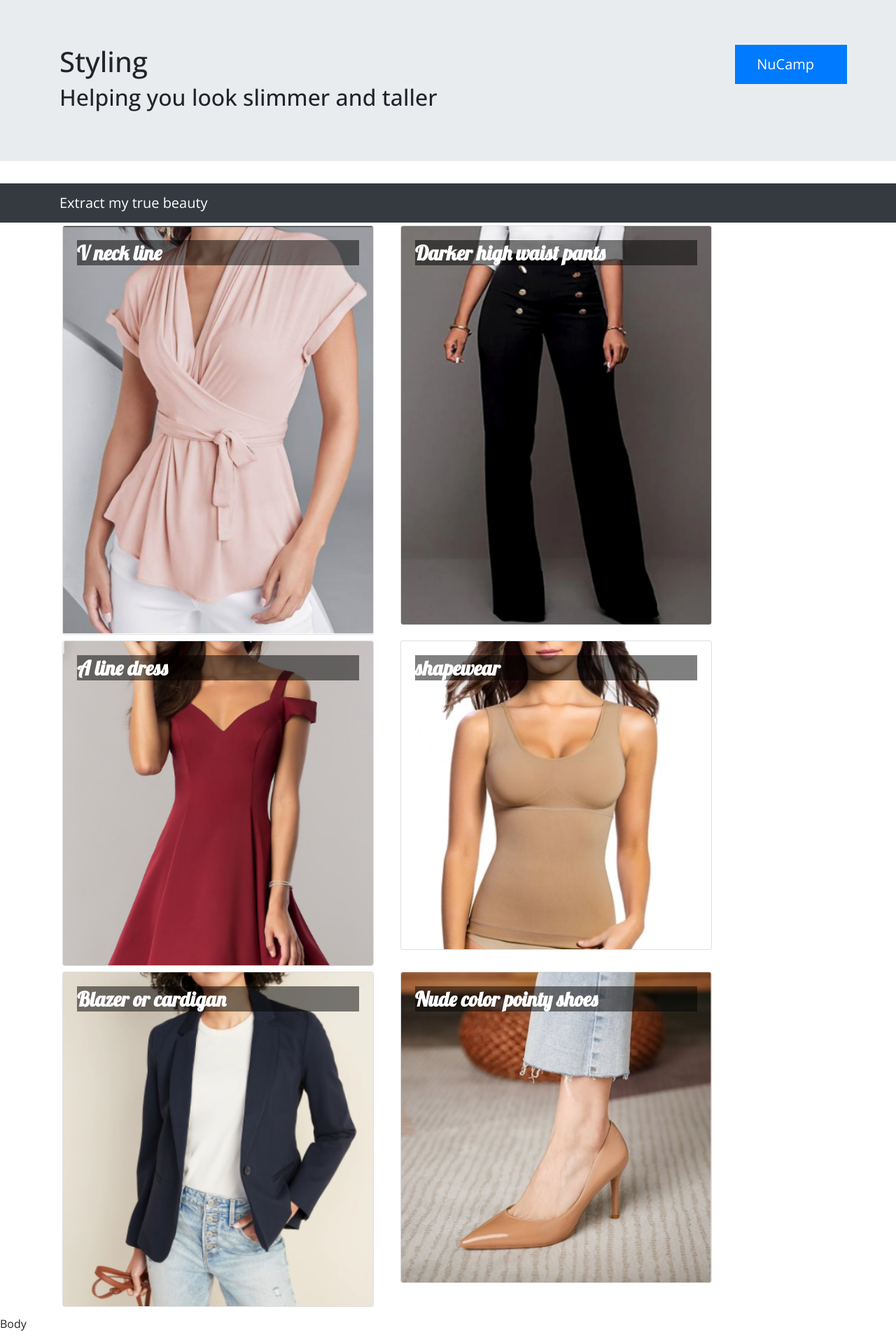
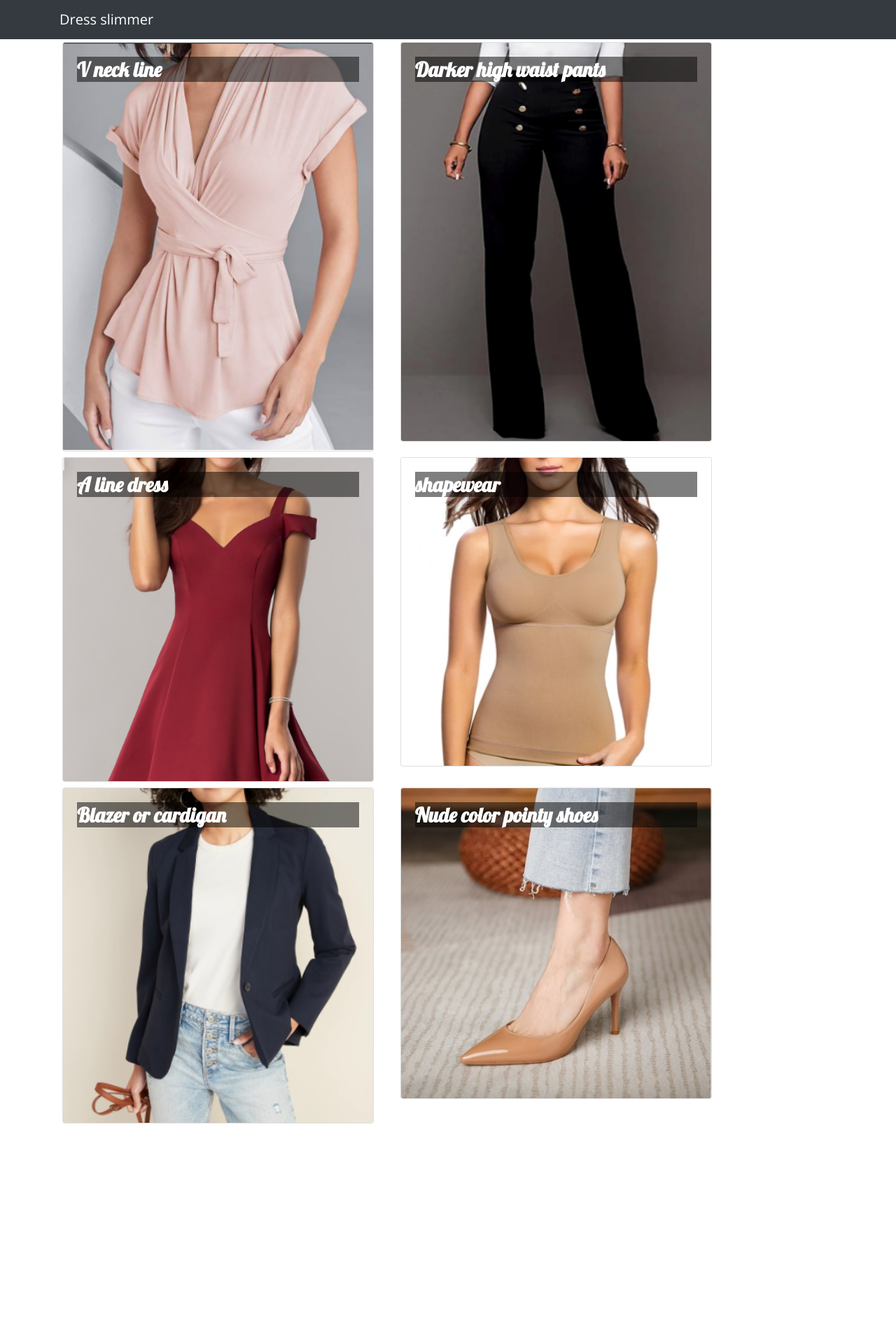
Before and after one commit to CXL3/React-Portfolio-styling-website, a React (Create React App) app: page / in a window 1280 px wide. Shown: the top 1920 px of the page at 70% size. After the commit the page ends 1609 px from the top, so only its background shows below. Built offline with nearby package versions, Linux system fonts and the light colour scheme.

Commit message:
add mainComponent

```diff
--- a/src/App.js
+++ b/src/App.js
@@ -1,30 +1,17 @@
-import Header from './Component/Header';
-import Footer from './Component/Footer';
-import Body from './Component/Body';
-import Directory from './Component/DirectoryComponent';
+
 import React, { Component } from 'react';
-import { STYLES } from './shared/stylesMainData';
+import Main from './Component/MainComponent'
 import './App.css';
 
+class App extends Component {
 
-
-class App extends Component {
-  constructor(props) {
-    super(props);
-    this.state = {
-      styles: STYLES
-     }
-  }
   render() {
     return (
-      <div>
-        <Header />
-        <Directory styles={this.state.styles } />
-        <Body />
-        <Footer />
+      <div className="App">
+        <Main />
       </div>
     );
-  }
+  };
 }
 
 export default App;
--- a/src/Component/DirectoryComponent.js
+++ b/src/Component/DirectoryComponent.js
@@ -1,5 +1,6 @@
 import React, { Component } from 'react';
-import { Card, CardImg, CardImgOverlay, CardText, CardBody, CardTitle } from 'reactstrap';
+import StyleDetailInfo from './StyleDetailInfo';
+import { Card, CardImg, CardImgOverlay, CardTitle } from 'reactstrap';
 
 
 class Directory extends Component {
@@ -13,20 +14,7 @@ class Directory extends Component {
     onStylesSelect(style) {
         this.setState({selectedStyle: style});
     }
-    renderSelectedStyle(style) {
-        if (style) {
-            return (
-                <Card>
-                    <CardImg top src={style.image} alt={style.name} />
-                    <CardBody>
-                        <CardTitle>{style.name}</CardTitle>
-                        <CardText>{style.description}</CardText>
-                    </CardBody>
-                </Card>
-            );
-        }
-        return <div />;
-    }
+
 
     render() {
         const directory = this.props.styles.map(style => {
@@ -47,11 +35,7 @@ class Directory extends Component {
                 <div className="row">
                     {directory}
                 </div>
-                <div className="row">
-                    <div className="col-md-5 m-1">
-                        {this.renderSelectedStyle(this.state.selectedStyle)}
-                    </div>
-                </div>
+                <StyleDetailInfo style={this.state.selectedStyle} />
             </div>
         );
     }
--- /dev/null
+++ b/src/Component/MainComponent.js
@@ -0,0 +1,35 @@
+
+import Directory from './DirectoryComponent';
+import React, { Component } from 'react';
+import { Navbar, NavbarBrand } from 'reactstrap';
+import { STYLES } from '../shared/stylesMainData';
+import StyleDetailInfo from './StyleDetailInfo';
+
+class Main extends Component {
+  constructor(props) {
+    super(props);
+    this.state = {
+      styles: STYLES,
+      selectedStyle: null
+    };
+  }
+  onStylesSelect(styleId) {
+    this.setState({selectedStyle: styleId});
+  }
+  render() {
+    return (
+      <div>
+        <Navbar dark color="dark">
+            <div className="container">
+                <NavbarBrand href="/">Dress slimmer</NavbarBrand>
+            </div>
+        </Navbar>
+        <Directory styles={this.state.styles } onClick={styleId => this.onStylesSelect(styleId)}/>
+        <StyleDetailInfo style={this.state.styles.filter(style=> style.id === this.state.selectedStyle)[0]} />
+      </div>
+
+    );
+  }
+}
+
+export default Main;
--- /dev/null
+++ b/src/Component/StyleDetailInfo.js
@@ -0,0 +1,54 @@
+import React from 'react';
+import { Card, CardImg, CardText, CardBody, CardTitle } from 'reactstrap';
+
+class StyleDetailInfo extends React.Component {
+
+    renderStyleListing(style){
+
+        return (
+            <div className="col-md-5 m-1">
+                <Card>
+                    <CardImg top src={style.image} alt={style.name} />
+                    <CardBody>
+                        <CardTitle>{style.name}</CardTitle>
+                        <CardText>{style.description}</CardText>
+                    </CardBody>
+                </Card>
+            </div>
+        );
+    }
+    renderComments(comments) {
+        if (comments) {
+            return (
+                <div className="col-md-5 m-1">
+                    <h4>Comments</h4>
+                    {comments.map(comment =>{
+                        return(
+                        <div key={comment.id}>
+                            <p>{comment.text}</p>
+                            <p>{comment.author} {new Intl.DateTimeFormat('en-US', { year: 'numeric', month: 'short', day: '2-digit'}).format(new Date(Date.parse(comment.date)))}</p>
+                        </div>)
+                        }
+                    )
+                }
+
+                </div>
+            );
+        }
+        return <div />;
+
+    }
+    render() {
+        if (this.props.style) {
+            return (
+                <div className='row'>
+                    {this.renderStyleListing(this.props.style)}
+                    {this.renderComments(this.props.style.comments)}
+                </div>
+            );
+        }
+        return <div />;
+    }
+}
+
+export default StyleDetailInfo;
```
